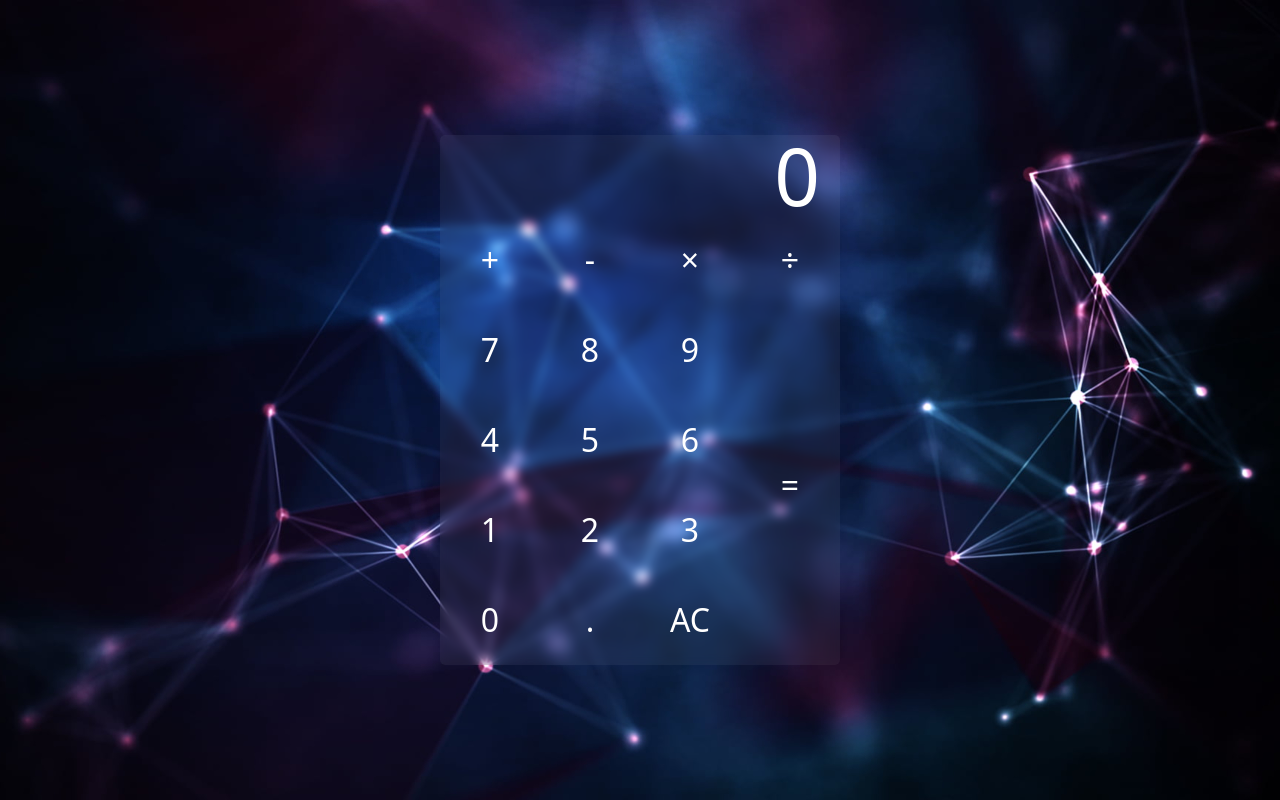
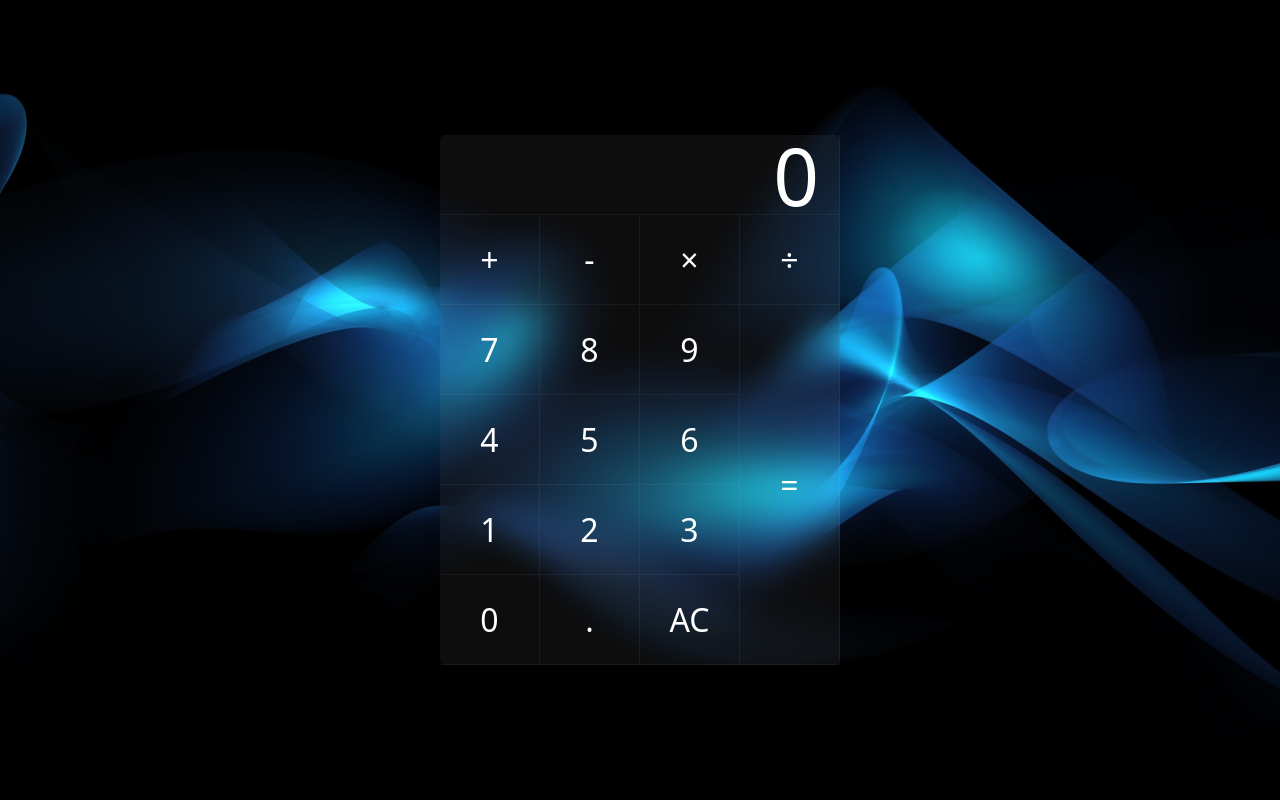
Before and after one commit to synerjay/TypeScript-Calculator, a React (Create React App) app: page / in a window 1280 px wide. Built offline with nearby package versions, Linux system fonts and the light colour scheme.

Commit message:
Added some styling

```diff
--- a/src/index.css
+++ b/src/index.css
@@ -3,7 +3,7 @@
 @tailwind utilities;
 
 .App {
-  background: url('bg.jpeg');
+  background: url('fancy.jpeg');
   background-repeat: no-repeat;
   background-size: cover;
   background-position: center center;
@@ -15,7 +15,7 @@
 .Calculator {
   position: relative;
   background: rgba(255, 255, 255, 0.05);
-  backdrop-filter: blur(5px);
+  backdrop-filter: blur(15px);
   /* border: 1px solid #ccc; */
   border-radius: 5px;
   /* position: absolute; */
@@ -36,6 +36,8 @@
   text-align: right;
   padding-right: 20px;
   padding-left: 10px;
+  border-bottom: 1px solid rgba(255, 255, 255, 0.05);
+  border-right: 1px solid rgba(255, 255, 255, 0.05);
 }
 
 button {
@@ -45,6 +47,9 @@ button {
   /* border: 1px solid #c4c4c4; */
   font-size: 2rem;
   color: #fff;
+  border-bottom: 1px solid rgba(255, 255, 255, 0.05);
+  border-right: 1px solid rgba(255, 255, 255, 0.05);
+  transition: 0.5s;
 }
 
 button:hover {
```
Also changed, not shown: src/bg.jpeg (deleted), src/fancy.jpeg (added).
